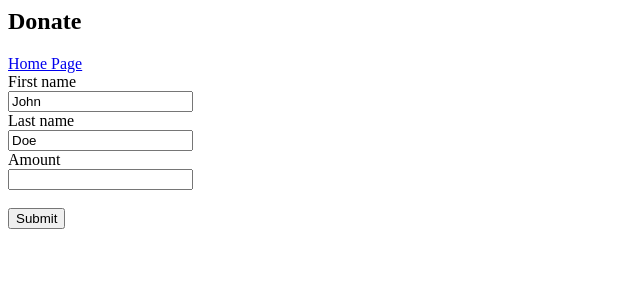
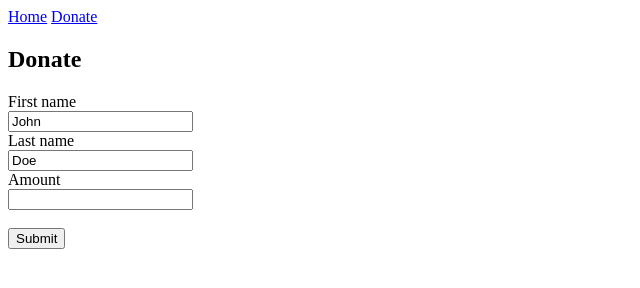
Before and after one commit to Warren28/Assignment-1, a plain HTML site: page donate.html in a window 1280 px wide. Shown: the whole page, without its empty margins (0-640 px from the left). Drawn offline with Linux system fonts and the light colour scheme.

Commit message:
JavaScript was added for submit Button and link for css file

```diff
--- a/donate.html
+++ b/donate.html
@@ -1,17 +1,48 @@
+<!doctype html>
+
+<html lang="en">
+
+<head>
+    <meta charset="utf-8">
+    <title>Donate</title>
+    <link rel="stylesheet" href="css/main.css" />
+    <link href='https://fonts.googleapis.com/css?family=Roboto+Condensed:700' rel='stylesheet' type='text/css'>
+
+</head>
+
+<body>
+    <div>
         <html>
+
         <body>
+            <div id="navBar">
+                <a href="index.html">Home</a>
+                <a href="donate.html">Donate</a>
+            </div>
+            <div id="donateForm">
                 <h2>Donate</h2>
-<a href="#">Home Page</a>
-
-<form action="/action_page.php">
+                <form>
                     <label for="fname">First name</label><br>
-  <input type="text" id="fname" name="fname" value="John"><br>
+                    <input type="text" id="fname " name="fname" value="John"><br>
                     <label for="lname">Last name</label><br>
-  <input type="text" id="lname" name="lname" value="Doe"><br>
+                    <input type="text" id="lname " name="lname" value="Doe"><br>
                     <label for="lname">Amount</label><br>
                     <input type="number" id="lname" name="lname" value="Doe"><br><br>
-  <input type="submit" value="Submit">
+                    <Button onclick="submit()">Submit</button>
                 </form>
+                <p id=" thanks "> </p>
+            </div>
+        </body>
 
+        </html>
+    </div>
+    <script type="text/javascript ">
+        function submit() {
+            let fname = document.getElementById("fname ").value;
+            let lname = document.getElementById("lname ").value;
+            document.getElementById(" thanks ").innerHTML = `Thank you for your generous donation Mr.${lname}`;
+        }
+    </script>
 </body>
+
 </html>
```
Lines whose indentation alone changed are shown as unchanged.
